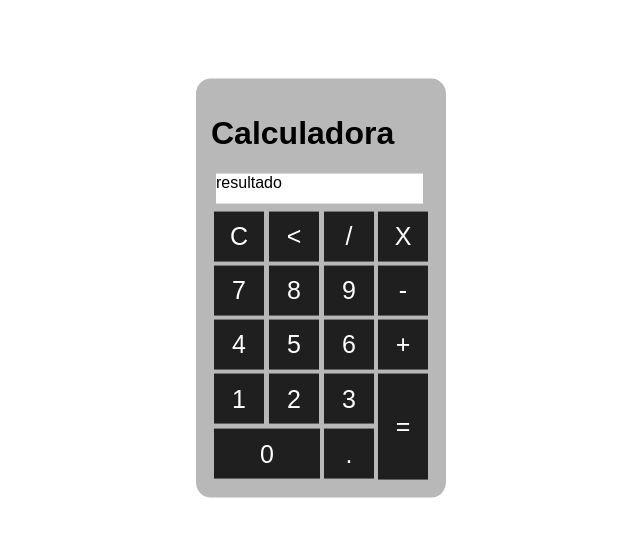
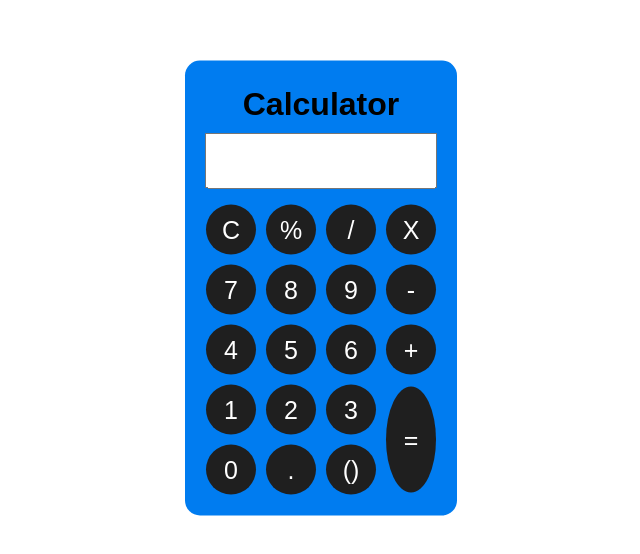
Before and after one commit to ChristianPedbot/Calculator-project, a plain HTML site: page index.html in a window 1280 px wide. Shown: the part 112-666 px from the top of the page, without its empty margins (319-959 px from the left). Drawn offline with Linux system fonts and the light colour scheme.

Commit message:
General design update

```diff
--- a/index.html
+++ b/index.html
@@ -7,38 +7,41 @@
 </head>
 <body>
     <div class="fundo">
-        <div class="calculadora">
-            <h1>Calculadora</h1>
-            <p id="resultado">resultado</p>
+        <div class="container">
+            <h1 id="title">Calculator</h1>
+            <input id="input" type="number">
             <table>
+                <div class="buttons">
                     <tr>
-                    <td><button class="botao">C</button></td>
-                    <td><button class="botao"><</button></td>
-                    <td><button class="botao">/</button></td>
-                    <td><button class="botao">X</button></td>
+                        <td><button id="buttonClear">C</button></td>
+                        <td><button id="buttonPer">%</button></td>
+                        <td><button id="buttonDiv">/</button></td>
+                        <td><button id="buttonMulti">X</button></td>
                     </tr>
                     <tr>
-                    <td><button class="botao">7</button></td>
-                    <td><button class="botao">8</button></td>
-                    <td><button class="botao">9</button></td>
-                    <td><button class="botao">-</button></td>
+                        <td><button id="buttonSeven">7</button></td>
+                        <td><button id="buttonEight">8</button></td>
+                        <td><button id="buttonNine">9</button></td>
+                        <td><button id="buttonSub">-</button></td>
                     </tr>
                     <tr>
-                    <td><button class="botao">4</button></td>
-                    <td><button class="botao">5</button></td>
-                    <td><button class="botao">6</button></td>
-                    <td><button class="botao">+</button></td>
+                        <td><button id="buttonFour">4</button></td>
+                        <td><button id="buttonFive">5</button></td>
+                        <td><button id="buttonSix">6</button></td>
+                        <td><button id="buttonAdd">+</button></td>
                     </tr>
                     <tr>
-                    <td><button class="botao">1</button></td>
-                    <td><button class="botao">2</button></td>
-                    <td><button class="botao">3</button></td>
-                    <td rowspan="2"><button class="botaoIgual">=</button></td>
+                        <td><button id="buttonOne">1</button></td>
+                        <td><button id="buttonTwo">2</button></td>
+                        <td><button id="buttonThree">3</button></td>
+                        <td rowspan="2"><button class="buttonEqual">=</button></td>
                     </tr>
                     <tr>
-                    <td colspan="2"><button class="botaoZero">0</button></td>
-                    <td><button class="botao">.</button></td>
+                        <td><button id="buttonZero">0</button></td>
+                        <td><button id="buttonPoint">.</button></td>
+                        <td><button id="buttonPar">()</button></td>
                     </tr>
+                </div>
             </table>
         </div>
     </div>
--- a/style.css
+++ b/style.css
@@ -1,56 +1,56 @@
-.fundo{
+.fundo {
     background-color: rgb(255, 255, 255);
     height: 100vh;
     font-family: Arial, Helvetica, sans-serif;
 }
-.calculadora{
+
+.container {
     position: absolute;
     top: 50%;
     left: 50%;
     transform: translate(-50%,-50%);
     border-radius: 15px;
     padding: 15px;
-    background-color: rgb(184, 184, 184);
+    background-color: rgb(0, 124, 240);
 }
-.botao{
+
+.container table button {
     width: 50px;
     height: 50px;
     font-size: 25px;
-    margin: 3;
+    margin: 3px;
     cursor: pointer;
     background-color: rgb(31,31,31);
     border: none;
     color: white;
+    border-radius: 50%;
+    padding: 5px;
 }
-.botao:hover{
+
+.container table button:hover {
     background-color: black;
 }
-.botaoIgual{
+
+.container table .buttonEqual {
     width: 50px;
     height: 106px;
     font-size: 25px;
-    cursor: pointer;
-    margin: 3;
-    background-color: rgb(31,31,31);
-    border: none;
-    color: white;
-
-}
-.botaoZero{
-    width: 106px;
-    height: 50px;
-    font-size: 25px;
-    margin: 3;
-    cursor: pointer;
-    background-color: rgb(31,31,31);
-    border: none;
-    color: white;
-
 }
 
-#resultado{
-    width: 207px;
-    height: 30px;
-    margin: 5px;
-    background-color: white;
+.container table .buttonEqual:hover {
+    background-color: black;
 }
+
+#input {
+    width: 224px;
+    height: 50px;
+    margin-left: 5px;
+    margin-right: 5px;
+    margin-bottom: 10px;
+}
+
+#title {
+    text-align: center;
+    margin-top: 10px;
+    margin-bottom: 10px;
+}
```
Lines whose indentation alone changed are shown as unchanged.
